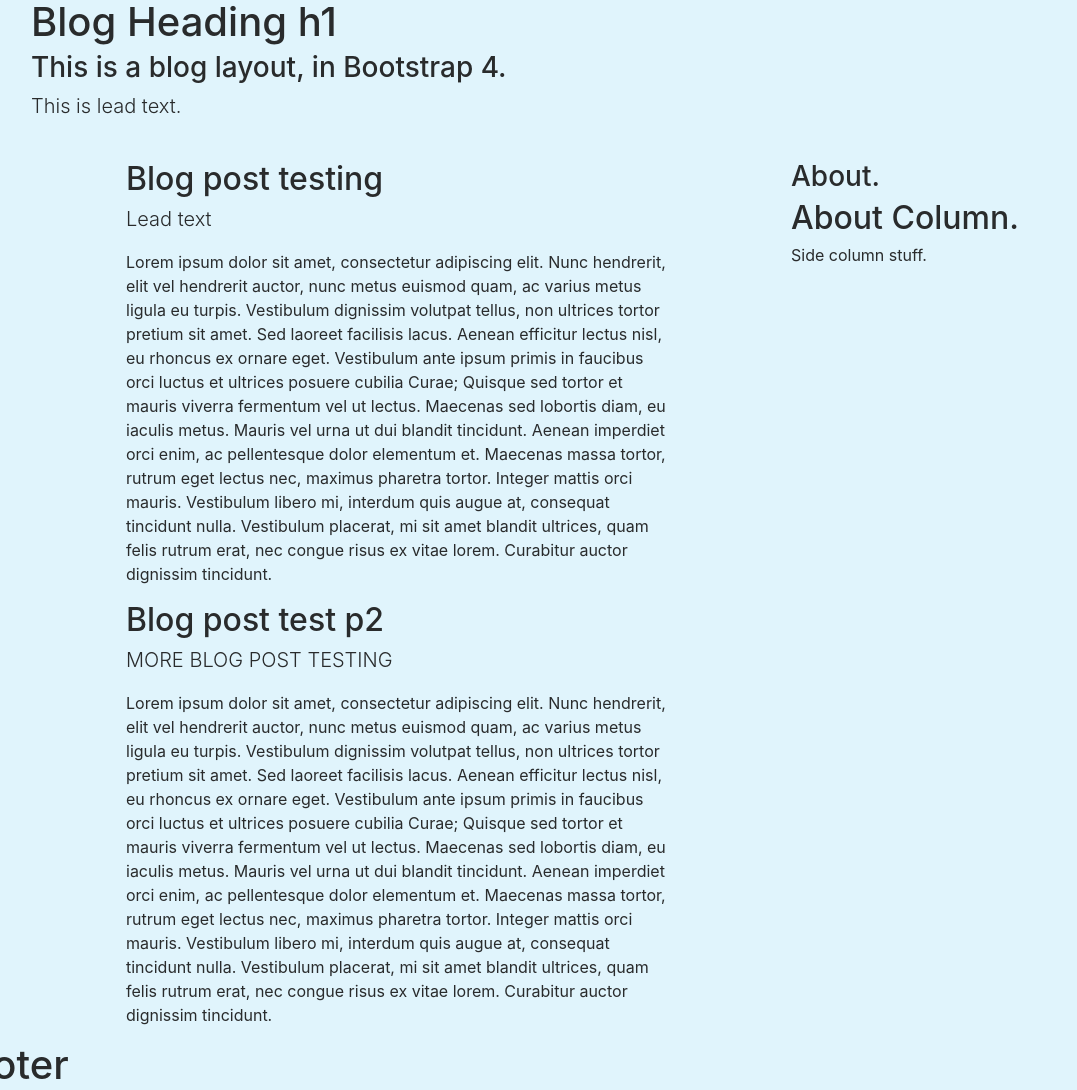
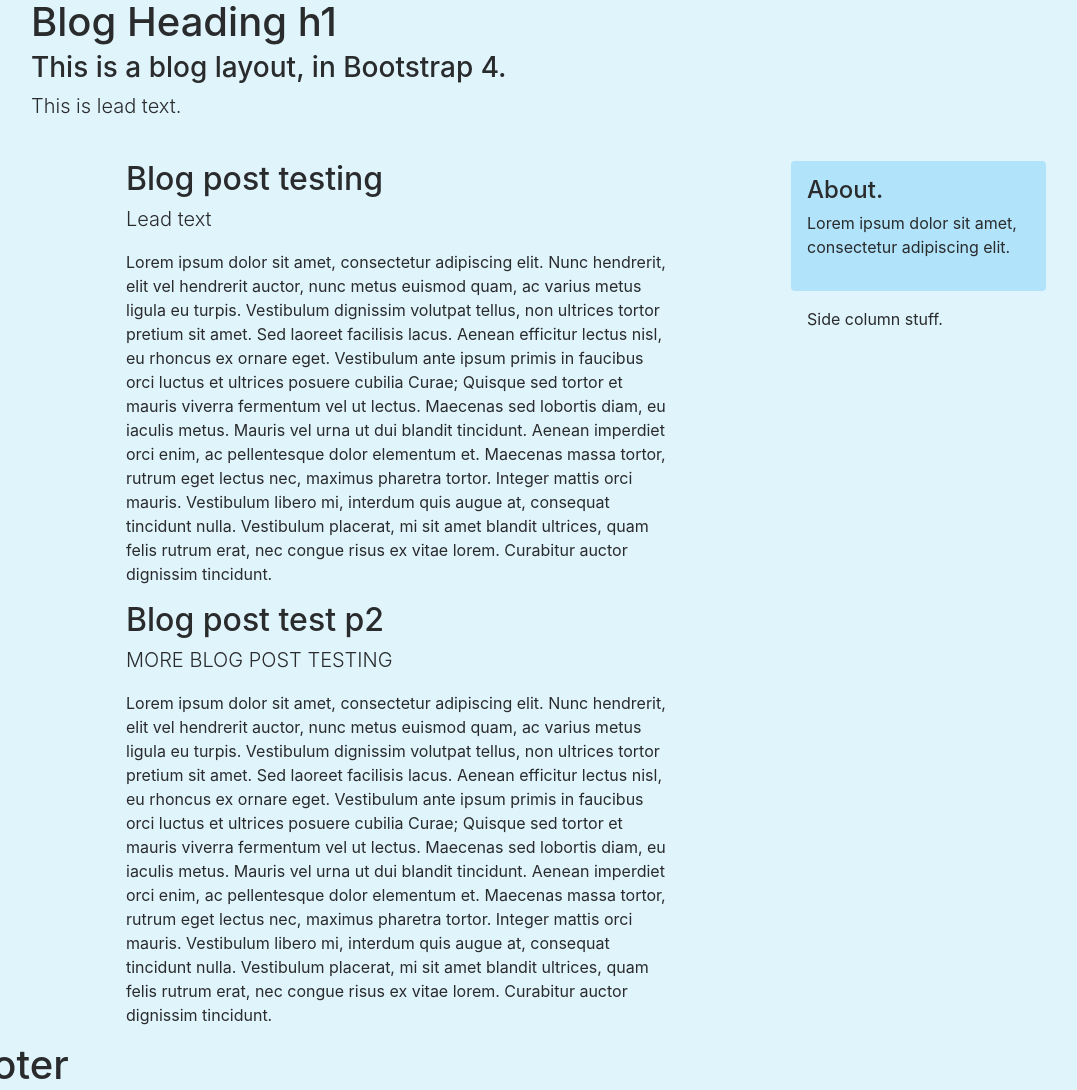
Before and after one commit to andrewerb/hyde-blog, a website: page bootstrap4-blog-layout/index.html in a window 1280 px wide. Shown: the top 1090 px of the page, without its empty margins (54-1131 px from the left). Drawn offline with nearby package versions, Linux system fonts and the light colour scheme; a script that the page names is missing.

Commit message:
Bootstrap blog layout CSS changes

```diff
--- a/bootstrap4-blog-layout/css/blog.css
+++ b/bootstrap4-blog-layout/css/blog.css
@@ -14,3 +14,15 @@ body{
     /*display: block;*/
     border: 1px, solid, #fff;
 }
+
+.blog-sidebar {
+}
+
+.blog-sidebar div {
+    padding: 1rem;
+}
+
+.blog-sidebar .sidebar-module-inset {
+    border-radius: .25rem;
+    background-color: #b1e3fa;
+}
--- a/bootstrap4-blog-layout/index.html
+++ b/bootstrap4-blog-layout/index.html
@@ -58,10 +58,13 @@
             </div>
             <div class="offset-1 col-3 blog-sidebar">
                 <div class="sidebar-module sidebar-module-inset">
-                    <h3>About.</h3>
+                    <h4>About.</h4>
+                    <p>Lorem ipsum dolor sit amet, consectetur adipiscing elit.</p>
                 </div>
-                <h2>About Column.</h2>
-                <p>Side column stuff.</p>
+                <div>
+                    <p>Side column stuff.</p>
+                </div>
+
             </div>
         </div>
 
```
